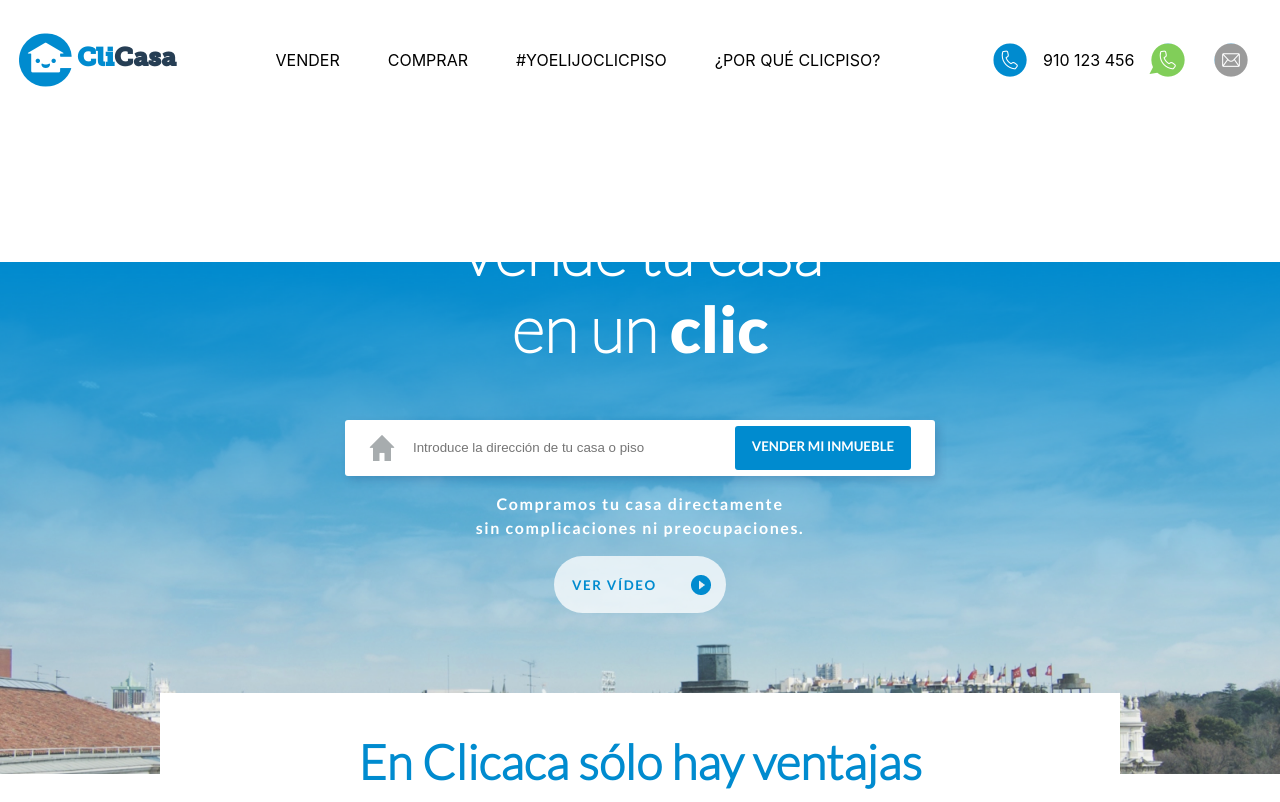
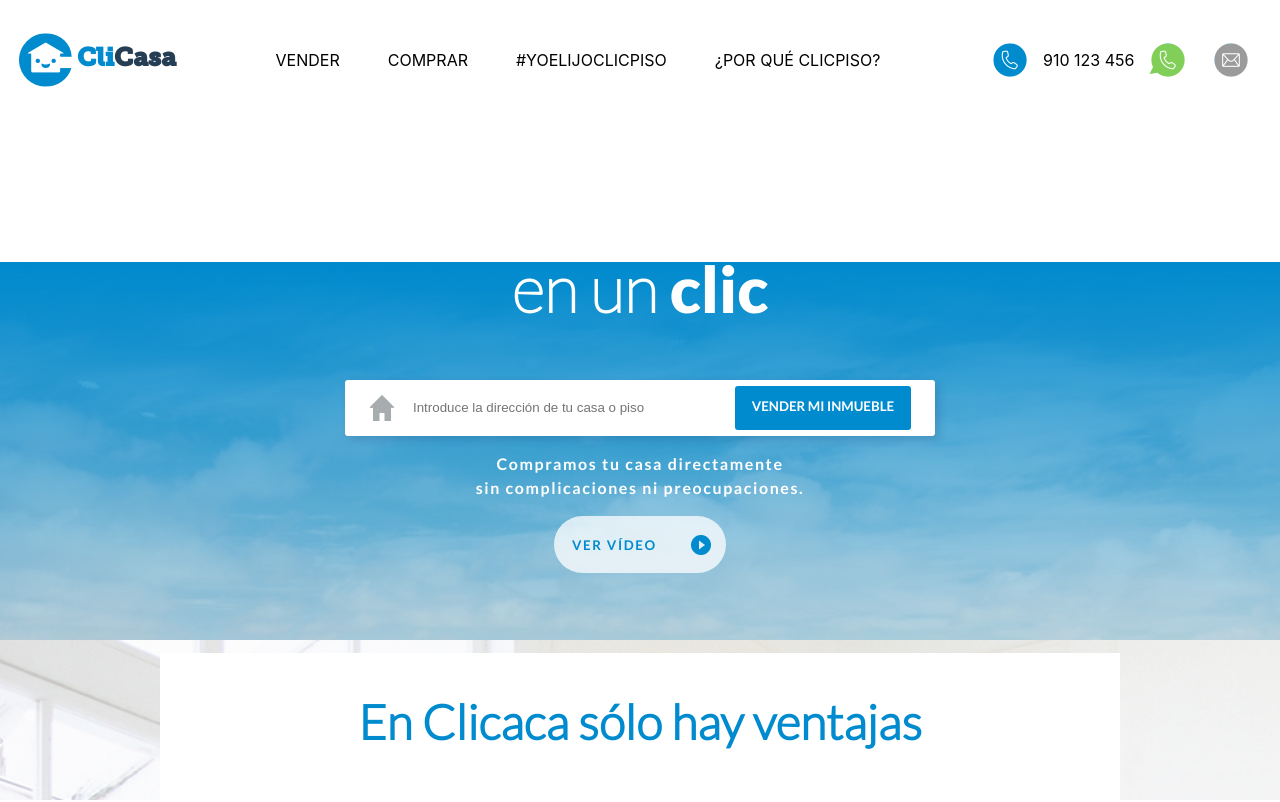
Before and after one commit to ivandipaolo/CliCasa, a Next.js app: page / in a window 1280 px wide. Shown: the top 802 px of the page. Built offline with nearby package versions, Linux system fonts and the light colour scheme.

Commit message:
Making changes to background

```diff
--- a/components/Content/Content.js
+++ b/components/Content/Content.js
@@ -1,9 +1,11 @@
 import React from 'react'
-import { StyledBackground, StyledContent } from './StyledContent'
+import { StyledBackground } from './StyledContent'
 import background from "../../Public/backgrounds/ferran.png"
+import background2 from "../../Public/backgrounds/ferran2.png"
 import Image from 'next/image'
 import { Sales } from '../Sales/Sales'
 import { Advantages } from '../Advantages/Advantages'
+import { Slogan } from '../Slogan/Slogan'
 export const Content = () => {
   return (
     <>
@@ -14,20 +16,22 @@ export const Content = () => {
           alt='Background'
           layout='fill'
           objectFit='contain'
-          objectPosition='10% 91%'
+          objectPosition='0% 91%'
         />
         <div className='blankBackground' />
+        <div className='blankBackground' />
+      </StyledBackground>
         <Image
           // className='object-center object-cover pointer-events-none'
-          src={background}
-          alt='Background'
+          src={background2}
+          alt='Background2'
           layout='fill'
-          objectFit='contain'
-          objectPosition='10% 91%'
+          objectFit='cover'
+          objectPosition='0% 40rem'
         />
-      </StyledBackground>
       <Sales/>
       <Advantages/>
+      <Slogan/>
     </>
   )
 }
--- a/components/Content/StyledContent.js
+++ b/components/Content/StyledContent.js
@@ -2,9 +2,8 @@ import styled from "styled-components";
 import { colors } from "../../styles/colors";
 
 export const StyledBackground = styled.div`
-z-index: -1;
+    z-index: -1;
     div{
         background-color: white;
-        height: 5vh;
     }
 `
--- /dev/null
+++ b/components/Slogan/Slogan.js
@@ -0,0 +1,10 @@
+import React from 'react'
+import { StyledSlogan } from './StyledSlogan'
+
+export const Slogan = () => {
+  return (
+      <StyledSlogan>
+
+      </StyledSlogan>
+  )
+}
--- /dev/null
+++ b/components/Slogan/StyledSlogan.js
@@ -0,0 +1,5 @@
+import styled from "styled-components";
+
+
+export const StyledSlogan = styled.div`
+`
```
Also changed, not shown: public/backgrounds/ferran2.png (added).
